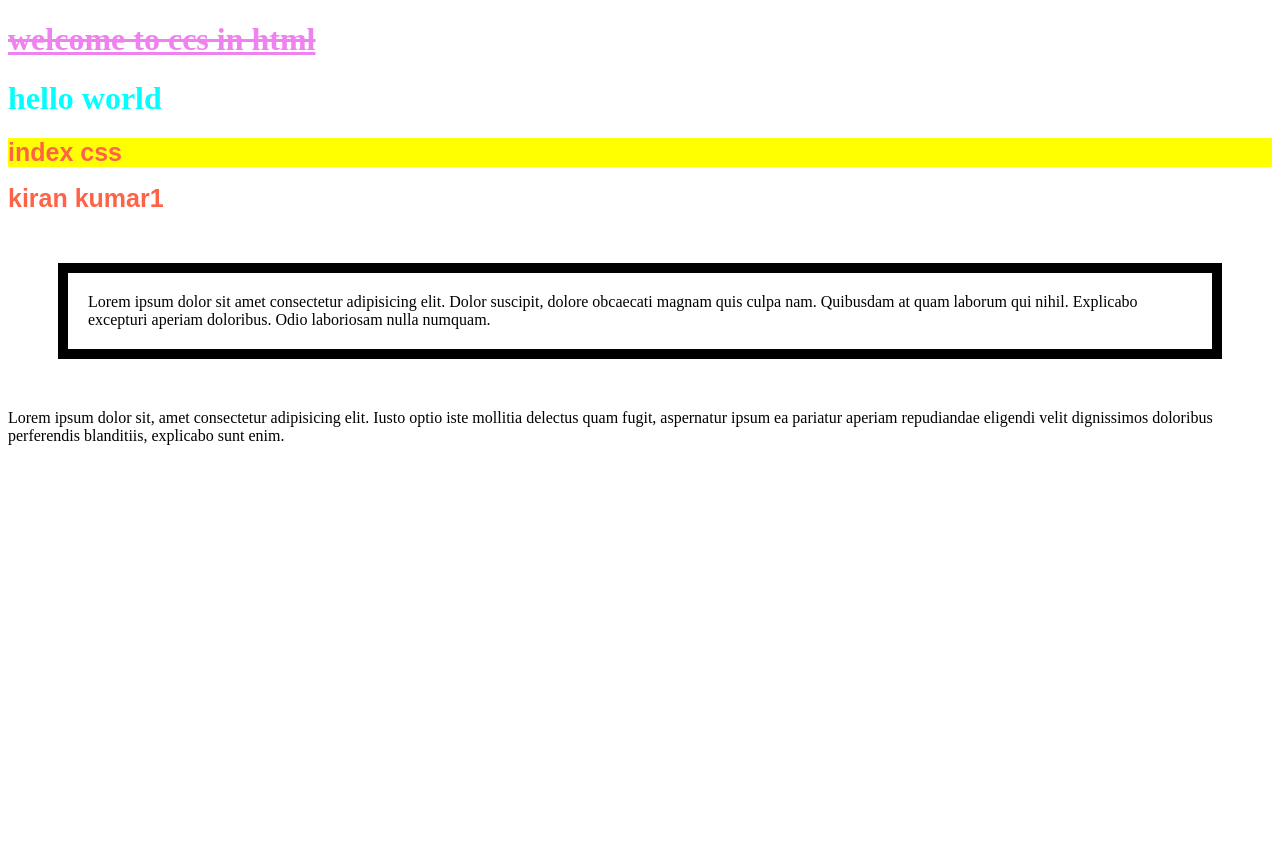
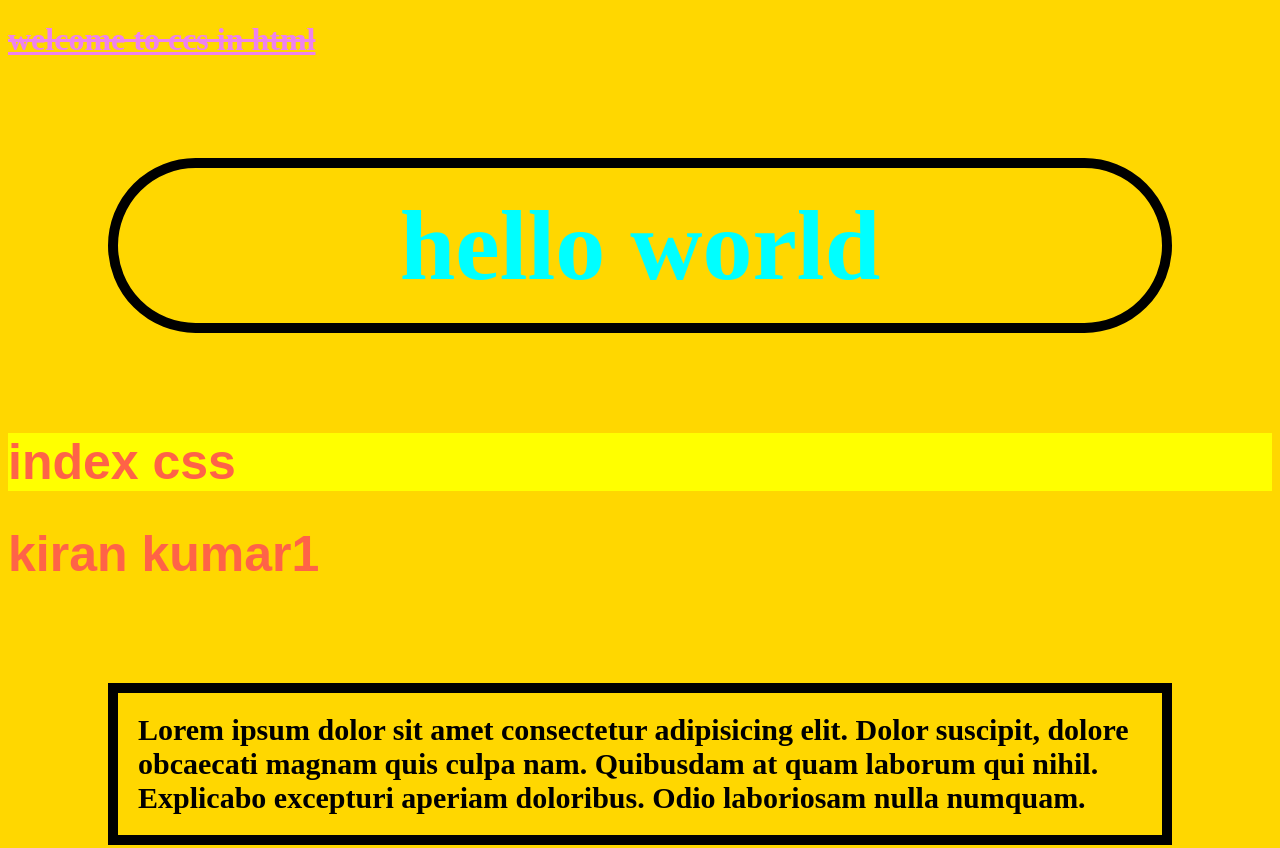
Before and after one commit to KiranParasaram/HTML, a plain HTML site: page css/cssindex.html in a window 1280 px wide. Shown: the top 848 px of the page. Before the commit the page ends 800 px from the top, so only its background shows below. Drawn offline with Linux system fonts and the light colour scheme.

Commit message:
css/css.html

```diff
--- a/css/cssindex.html
+++ b/css/cssindex.html
@@ -8,17 +8,31 @@
    <!-- <link rel="stylesheet" href="./cssindex.css" -->
 
    <style>
+       body{
+
+           /* background-image: url("https://media.istockphoto.com/photos/abstract-painted-art-background-picture-id1124507971?k=20&m=1124507971&s=612x612&w=0&h=nBmLNIGL44DAv_GM55dyxhZe4iFb5YUpT7JR1RCg8u4="); */
+           background-size: 1000px;
+           background-color: gold;
+           border-radius:50px;
+       }
        h1{
            color:red;
        }
 
        #first{
-           color:aqua
+           color:aqua;
+           border:10px solid black;
+           padding:20px;
+           margin:100px;
+           text-align: center;
+           font-size:100px;
+           border-radius:100px;
        }
        .second{
            color:blue;
-           font-size:25px;
-           font-family:Arial, Helvetica, sans-serif
+           font-size:50px;
+           font-family:Arial, Helvetica, sans-serif;
+           font-weight: bolder;
 
        }
        #third{
@@ -34,7 +48,16 @@
        .css{
            border:10px solid black;
            padding:20px;
-           margin:50px
+           margin:100px;
+           font-size:30px;
+           font-weight:700;
+
+
+       }
+       .net{
+           font-size:30px;
+           font-weight:bold;
+           font-style: italic;
        }
 
    </style>
@@ -46,7 +69,7 @@
     <h1 class="second bgclor">index css</h1>
     <h1 class="second">kiran kumar1</h1>
     <p class="css">Lorem ipsum dolor sit amet consectetur adipisicing elit. Dolor suscipit, dolore obcaecati magnam quis culpa nam. Quibusdam at quam laborum qui nihil. Explicabo excepturi aperiam doloribus. Odio laboriosam nulla numquam.</p>
-    <p>Lorem ipsum dolor sit, amet consectetur adipisicing elit. Iusto optio iste mollitia delectus quam fugit, aspernatur ipsum ea pariatur aperiam repudiandae eligendi velit dignissimos doloribus perferendis blanditiis, explicabo sunt enim.</p>
+    <p class="net">Lorem ipsum dolor sit, amet consectetur adipisicing elit. Iusto optio iste mollitia delectus quam fugit, aspernatur ipsum ea pariatur aperiam repudiandae eligendi velit dignissimos doloribus perferendis blanditiis, explicabo sunt enim.</p>
 
 </body>
 </html>
```
Also changed, not shown: project1/project1.html (+1 -1 lines).
